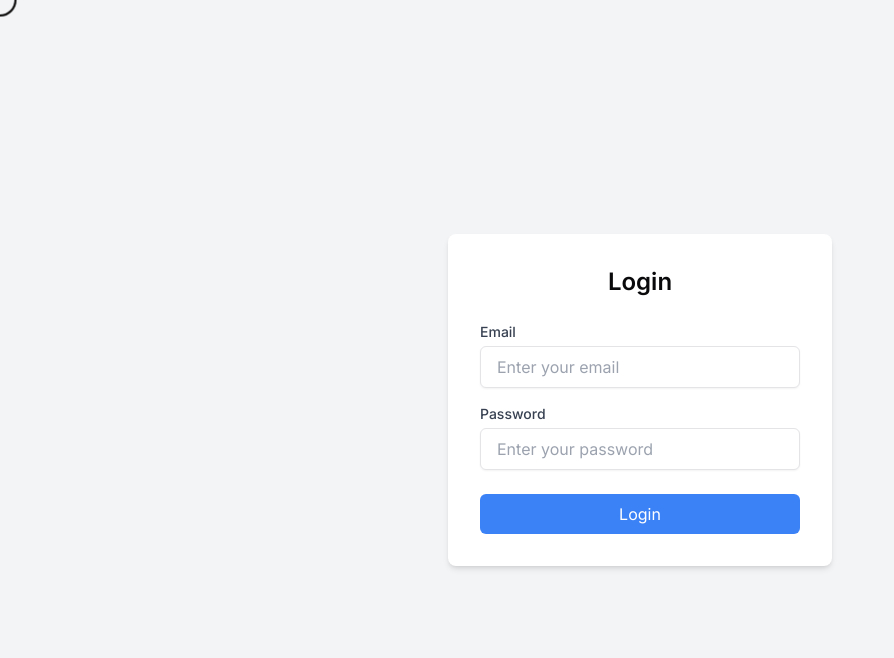
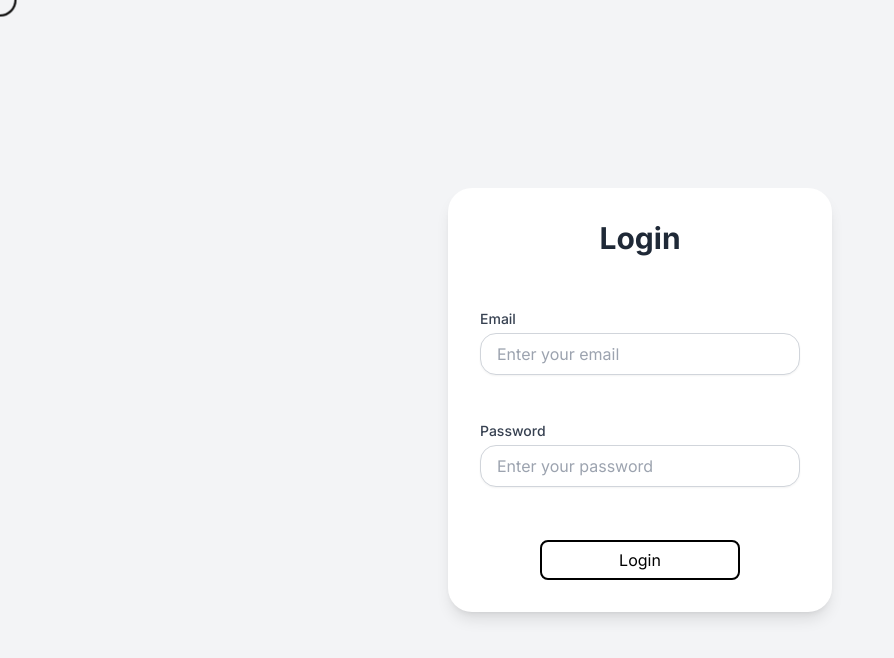
Before and after one commit to Hehrd/Discord-Bot-Project, a Next.js app in the folder frontend/nextjs-frontend/: page /login in a window 1280 px wide. Shown: the top 658 px of the page, without its empty margins (0-894 px from the left). Built offline with nearby package versions, Linux system fonts and the light colour scheme.

Commit message:
fixed some things with the aniamted button, made login page look good

```diff
--- a/frontend/nextjs-frontend/src/app/login/layout.tsx
+++ b/frontend/nextjs-frontend/src/app/login/layout.tsx
@@ -1,10 +1,8 @@
 // app/login/layout.tsx (Login-specific Layout)
 export default function LoginLayout({ children }: { children: React.ReactNode }) {
     return (
-        <div className="flex justify-center items-center min-h-screen bg-gray-100">
-            <div className="w-full max-w-sm p-8 bg-white rounded-lg shadow-md">
-                {children}
-            </div>
+        <div className="flex items-center min-h-screen bg-gray-100">
+            {children}
         </div>
     );
 }
--- a/frontend/nextjs-frontend/src/app/login/page.tsx
+++ b/frontend/nextjs-frontend/src/app/login/page.tsx
@@ -2,8 +2,9 @@
 'use client';
 
 import { useState } from 'react';
+import AnimatedButton from '@/components/animatedButton';
 
-const LoginPage = () => {
+export default function LoginPage() {
     const [email, setEmail] = useState('');
     const [password, setPassword] = useState('');
 
@@ -13,42 +14,73 @@ const LoginPage = () => {
     };
 
     return (
-        <form onSubmit={handleSubmit}>
-            <h2 className="text-2xl font-semibold text-center mb-6">Login</h2>
-            <div className="mb-4">
-                <label htmlFor="email" className="block text-sm font-medium text-gray-700">Email</label>
+        <form
+            onSubmit={handleSubmit}
+            autoComplete="off"
+            className="
+                mx-auto
+                bg-white rounded-3xl p-8
+                shadow-lg
+                h-[53vh]
+                w-[30vw]
+                flex flex-col justify-between items-center
+            "
+        >
+            <h2 className="text-3xl font-bold text-center mb-6 text-gray-800">
+                Login
+            </h2>
+
+            <div className="mb-4 w-full">
+                <label
+                    htmlFor="email"
+                    className="block text-sm font-medium text-gray-700 mb-1"
+                >
+                    Email
+                </label>
                 <input
                     type="email"
                     id="email"
-                    name="email"
                     value={email}
                     onChange={(e) => setEmail(e.target.value)}
                     required
-                    className="mt-1 block w-full px-4 py-2 border rounded-md shadow-sm focus:outline-none focus:ring-2 focus:ring-indigo-500"
+                    autoComplete="off"
+                    className="
+                        mt-1 block w-full px-4 py-2
+                        border border-gray-300 rounded-2xl shadow-sm
+                        focus:outline-none focus:ring-2 focus:ring-blue-500 focus:border-blue-500
+                    "
                     placeholder="Enter your email"
                 />
             </div>
-            <div className="mb-6">
-                <label htmlFor="password" className="block text-sm font-medium text-gray-700">Password</label>
+
+            <div className="mb-6 w-full">
+                <label
+                    htmlFor="password"
+                    className="block text-sm font-medium text-gray-700 mb-1"
+                >
+                    Password
+                </label>
                 <input
                     type="password"
                     id="password"
-                    name="password"
                     value={password}
                     onChange={(e) => setPassword(e.target.value)}
                     required
-                    className="mt-1 block w-full px-4 py-2 border rounded-md shadow-sm focus:outline-none focus:ring-2 focus:ring-indigo-500"
+                    autoComplete="off"
+                    className="
+                        mt-1 block w-full px-4 py-2
+                        border border-gray-300 rounded-2xl shadow-sm
+                        focus:outline-none focus:ring-2 focus:ring-blue-500 focus:border-blue-500
+                    "
                     placeholder="Enter your password"
                 />
             </div>
-            <button
-                type="submit"
-                className="w-full bg-blue-500 text-white py-2 rounded-md hover:bg-blue-600"
-            >
-                Login
-            </button>
+
+            <div className="flex justify-center w-full">
+                <AnimatedButton width={200} height={40}>
+                    Login
+                </AnimatedButton>
+            </div>
         </form>
     );
-};
-
-export default LoginPage;
+}
--- a/frontend/nextjs-frontend/src/components/animatedButton.tsx
+++ b/frontend/nextjs-frontend/src/components/animatedButton.tsx
@@ -1,4 +1,5 @@
 'use client';
+import { wrap } from 'module';
 import React, { useState, FC, MouseEventHandler, useMemo, useCallback } from 'react';
 
 interface AnimatedButtonProps {
@@ -6,14 +7,27 @@ interface AnimatedButtonProps {
     onClick?: MouseEventHandler<HTMLButtonElement>;
 
     size?: number;
+
+    width?: number | string;
+
+    height?: number | string;
 }
 
-const AnimatedButton: FC<AnimatedButtonProps> = ({ children, onClick, size = 1 }) => {
+const AnimatedButton: FC<AnimatedButtonProps> = ({
+    children,
+    onClick,
+    size = 1,
+    width,
+    height,
+}) => {
     const [isHovered, setIsHovered] = useState(false);
     const [isActive, setIsActive] = useState(false);
 
     const interactiveScale = isHovered ? (isActive ? 0.95 : 1.05) : 1;
     const totalScale = size * interactiveScale;
+
+    const resolvedWidth = typeof width === 'number' ? `${width}px` : width || 'auto';
+    const resolvedHeight = typeof height === 'number' ? `${height}px` : height || 'auto';
 
     const outerStyle = useMemo(() => ({
         display: 'inline-block',
@@ -22,21 +36,28 @@ const AnimatedButton: FC<AnimatedButtonProps> = ({ children, onClick, size = 1 }
         padding: '4px',
         transition: 'transform 0.2s ease',
         transform: `scale(${totalScale})`,
-        willChange: 'transform'
-    }), [totalScale]);
+        willChange: 'transform',
+        width: resolvedWidth,
+        height: resolvedHeight,
+    }), [totalScale, resolvedWidth, resolvedHeight]);
 
     const buttonStyle = useMemo(() => ({
         background: isHovered ? '#fafafa' : '#ffffff',
         border: 'none',
         borderRadius: '8px',
-        padding: '12px 24px',
+        width: '100%',
+        height: '100%',
+        display: 'flex',
+        alignItems: 'center',
+        justifyContent: 'center',
         fontSize: '16px',
         cursor: 'pointer',
         overflow: 'hidden',
         transition: 'box-shadow 0.2s ease, background 0.2s ease',
         boxShadow: isHovered ? '0 0 12px rgba(0, 0, 0, 0.15)' : 'none',
+        whiteSpace: 'nowrap',
+        padding: '0 6px'
     }), [isHovered]);
-
 
     const textStyle = useMemo(() => ({
         position: 'relative',
@@ -67,6 +88,7 @@ const AnimatedButton: FC<AnimatedButtonProps> = ({ children, onClick, size = 1 }
                     <span style={textStyle}>{children}</span>
                 </button>
             </div>
+
             <style jsx>{`
                 button {
                 position: relative;
```
Lines whose indentation alone changed are shown as unchanged.
